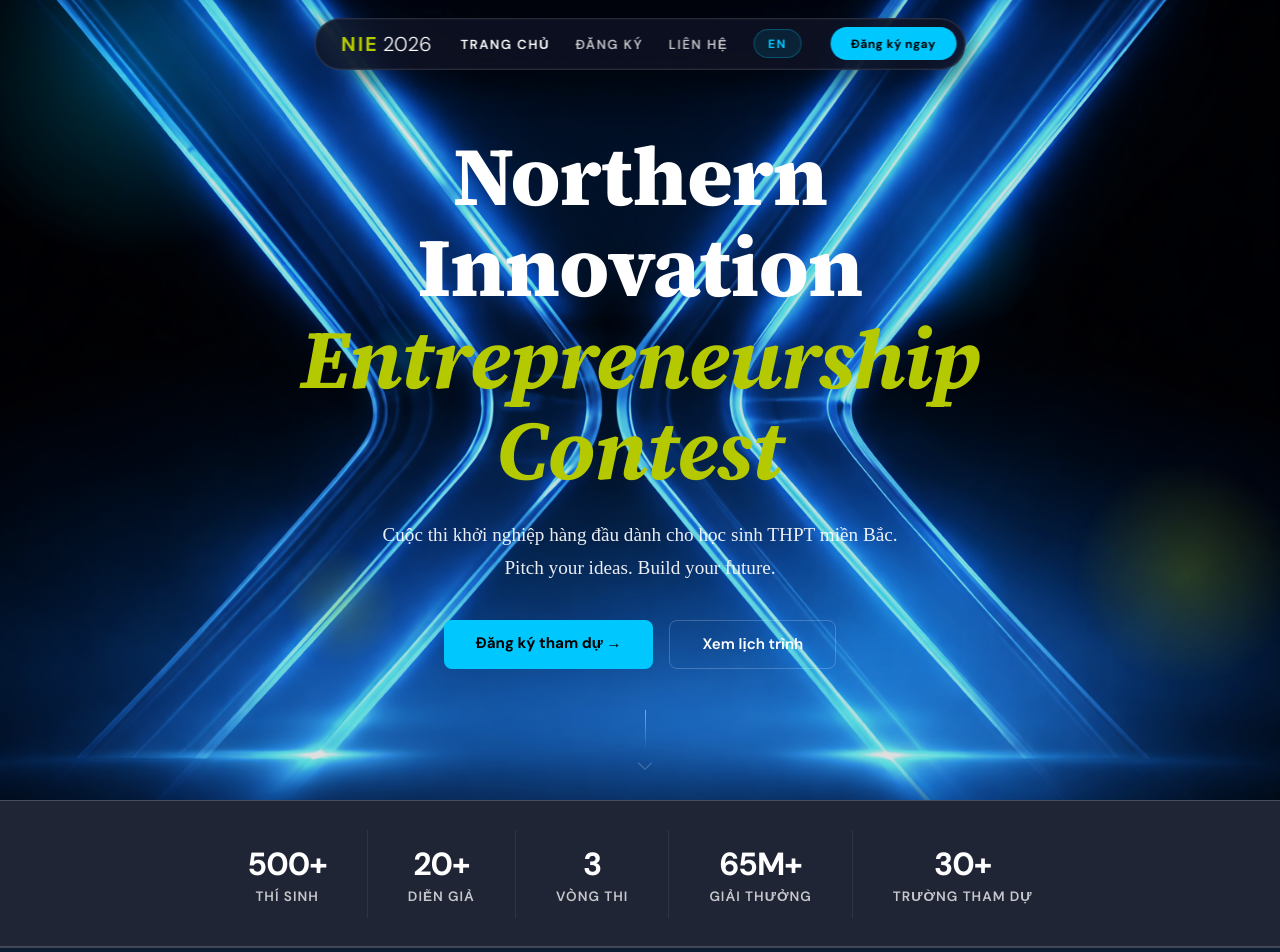
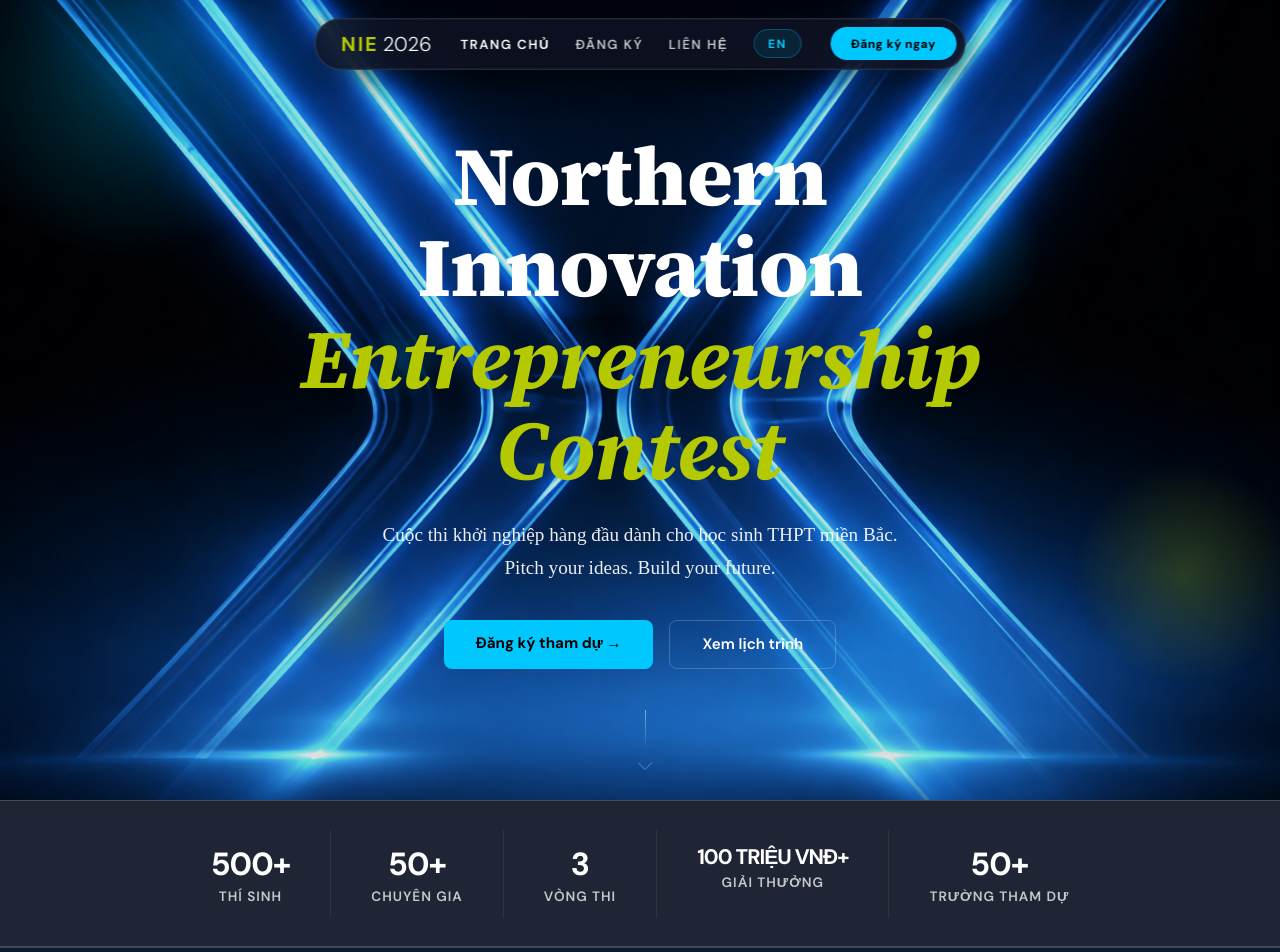
Before and after one commit to upmo-hsb/nei-landing-page, a React (Vite) app: page / in a window 1280 px wide. Shown: the top 952 px of the page. Built offline with nearby package versions, Linux system fonts and the light colour scheme.

Commit message:
Sync official NIE 2026 program data

```diff
--- a/src/App.css
+++ b/src/App.css
@@ -335,6 +335,10 @@ nav {
   font-weight: 700;
   color: var(--white);
   letter-spacing: -1px;
+  white-space: nowrap;
+}
+.stat:nth-child(4) .stat-num {
+  font-size: clamp(1.15rem, 1.65vw, 1.65rem);
 }
 .stat-label {
   font-size: .85rem;
--- a/src/i18n.js
+++ b/src/i18n.js
@@ -17,10 +17,10 @@ export const t = {
     },
     stats: [
       { num: '500+', label: 'Thí sinh' },
-      { num: '20+',  label: 'Diễn giả' },
+      { num: '50+',  label: 'Chuyên gia' },
       { num: '3',    label: 'Vòng thi' },
-      { num: '65M+', label: 'Giải thưởng' },
-      { num: '30+',  label: 'Trường tham dự' },
+      { num: '100 TRIỆU VNĐ+', label: 'Giải thưởng' },
+      { num: '50+',  label: 'Trường tham dự' },
     ],
     schedule: {
       tag: 'Lịch trình',
@@ -121,7 +121,11 @@ export const t = {
       ideaPh: 'Mô tả ngắn về ý tưởng dự án của bạn...',
       category: 'Lĩnh vực dự án của bạn *',
       categoryPh: 'Chọn lĩnh vực',
-      categories: ['Công nghệ','Tác động xã hội','Giáo dục','Y tế','Môi trường','Khác'],
+      categories: [
+        'Sống xanh và môi trường bền vững',
+        'Chuyển đổi số và công nghệ vì cộng đồng',
+        'Kinh tế, văn hóa và du lịch sáng tạo',
+      ],
       noteTitle: 'Ghi chú',
       noteConfirmation: 'Sau khi thí sinh đăng ký xong, vui lòng chờ Ban Tổ chức liên hệ để Xác nhận Đăng ký tham gia cuộc thi thành công.',
       noteContactIntro: 'Mọi thắc mắc cần giải đáp vui lòng liên hệ:',
@@ -166,10 +170,10 @@ export const t = {
     },
     stats: [
       { num: '500+', label: 'Contestants' },
-      { num: '20+',  label: 'Speakers' },
+      { num: '50+',  label: 'Experts' },
       { num: '3',    label: 'Competition Rounds' },
-      { num: '65M+', label: 'Prize Value (VND)' },
-      { num: '30+',  label: 'Schools' },
+      { num: 'VND 100 MILLION+', label: 'Prize Value' },
+      { num: '50+',  label: 'Participating Schools' },
     ],
     schedule: {
       tag: 'Schedule',
@@ -244,9 +248,9 @@ export const t = {
       titleA: 'Where It',
       titleB: 'Happens',
       mapLabel: 'Hanoi School of Business and Management (HSB)\nVNU, Hanoi',
-      desc: 'The Final takes place in-person at the Hanoi School of Business and Management (HSB) - VNU (HSB), the cradle of Vietnam\'s next generation of entrepreneurs.',
+      desc: 'The Final takes place in-person at the Hanoi School of Business and Management (HSB) - VNU, the cradle of Vietnam\'s next generation of entrepreneurs.',
       details: [
-        { icon:'📍', strong:'Hanoi School of Business and Management (HSB) - VNU (HSB)', span:'Building B1, 144 Xuan Thuy, Cau Giay, Hanoi' },
+        { icon:'📍', strong:'Hanoi School of Business and Management (HSB) - VNU', span:'Building B1, 144 Xuan Thuy, Cau Giay, Hanoi' },
         { icon:'📅', strong:'Final: Jan 22 – Feb 27, 2027', span:'Online & In-person' },
         { icon:'🌐', strong:'Official Website', span:'hsb.edu.vn', link:'https://hsb.edu.vn' },
       ],
@@ -270,7 +274,11 @@ export const t = {
       ideaPh: 'Brief description of your project idea...',
       category: 'Your project field *',
       categoryPh: 'Select a category',
-      categories: ['Technology','Social Impact','Education','Health','Environment','Other'],
+      categories: [
+        'Green Living and Environmental Sustainability',
+        'Digital Transformation and Technology for the Community',
+        'Creative Economy, Culture and Tourism',
+      ],
       noteTitle: 'Note',
       noteConfirmation: 'After submitting your registration, please wait for the Organizing Committee to contact you and confirm that your competition registration was successful.',
       noteContactIntro: 'For any questions, please contact:',
```
